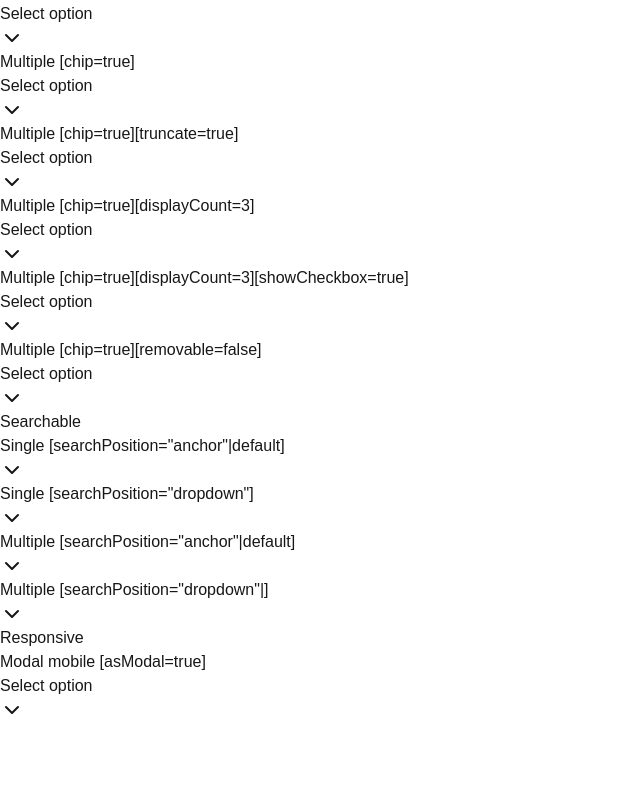
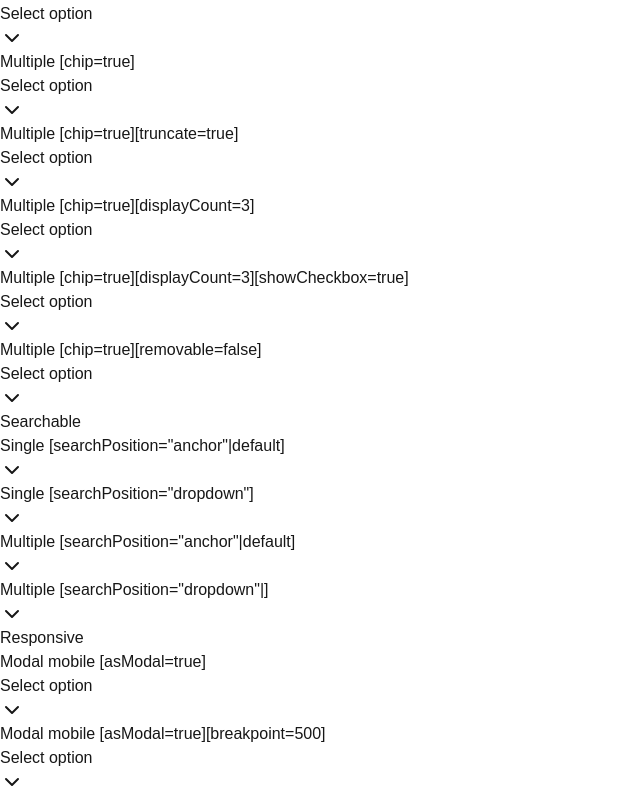
Before and after one commit to ngvcanh/react-select, a Next.js app: page / in a window 1280 px wide. Shown: the part 598-1392 px from the top of the page, without its empty margins (0-640 px from the left). Before the commit the page ends 1320 px from the top, so only its background shows below. Built offline with nearby package versions, Linux system fonts and the light colour scheme.

Commit message:
Update query

```diff
--- a/src/app/page.tsx
+++ b/src/app/page.tsx
@@ -182,6 +182,14 @@ export default function Home() {
             asModal
           />
         </Card>
+        <Card title="Modal mobile [asModal=true][breakpoint=500]">
+          <Select
+            options={options}
+            placeholder="Select option"
+            breakpoint={500}
+            asModal
+          />
+        </Card>
       </Section>
     </div>
   );
--- a/src/components/app/select/index.tsx
+++ b/src/components/app/select/index.tsx
@@ -101,7 +101,6 @@ export const Select = forwardRef<HTMLInputElement, SelectProps>(
 
     const containerRef = useRef<HTMLDivElement>(null);
     const searchRef = useRef<HTMLInputElement>(null);
-
     const portalRef = useRef<SelectPortalRef>(null);
 
     const isSmallScreen = useMediaQuery(breakpoint, breakpoints);
--- a/src/components/app/select/useMediaQuery.ts
+++ b/src/components/app/select/useMediaQuery.ts
@@ -26,13 +26,19 @@ export function getBreakpointValue(breakpoint: Breakpoint, breakpoints: Partial<
 }
 
 export function useMediaQuery(breakpoint: Breakpoint, breakpoints: Partial<Breakpoints> = {}) {
-  const query = `(max-width: ${getBreakpointValue(breakpoint, breakpoints)}px)`;
+  const [query, setQuery] = useState(`(max-width: ${getBreakpointValue(breakpoint, breakpoints)}px)`);
 
   const [matches, setMatches] = useState(() => {
     return typeof window !== "undefined"
       ? window.matchMedia(query).matches
       : false;
   });
+
+  useEffect(() => {
+    const newQuery = `(max-width: ${getBreakpointValue(breakpoint, breakpoints)}px)`;
+    newQuery === query || setQuery(newQuery);
+  // eslint-disable-next-line react-hooks/exhaustive-deps
+  }, [breakpoint, breakpoints]);
 
   useEffect(() => {
     if (typeof window === "undefined") {
```
